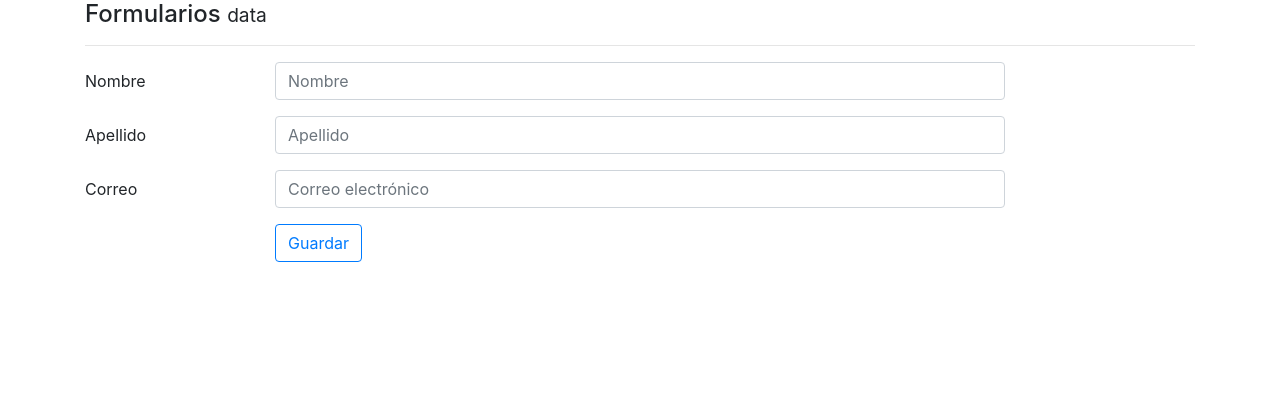
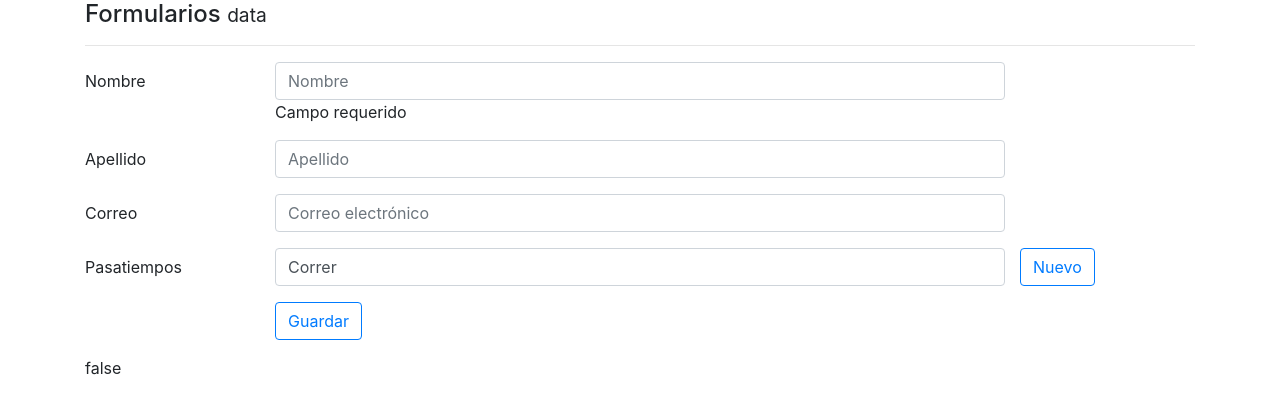
Before and after one commit to Ballokalitos/FormularioTemplate_udemy, an Angular app: page / in a window 1280 px wide. Shown: the top 414 px of the page. Built offline with nearby package versions, Linux system fonts and the light colour scheme.

Commit message:
Data_aproximacion jugando con arrays

```diff
--- a/src/app/components/data/data.component.html
+++ b/src/app/components/data/data.component.html
@@ -1,18 +1,30 @@
+<!-- Modificado 29082018 -->
 <h4>Formularios <small>data</small></h4>
 <hr>
-<form [formGroup]="forma" (ngSubmit)="guardarCambios()" novalidate="novalidate" >
+<form [formGroup]="forma" (ngSubmit)="guardarCambios()">
 
-  <div>
+  <div formGroupName="nombrecompleto">
 
-    <div class="form-group row">
+
+    <div class="form-group row" [ngClass]= "{ 'has-danger': !forma.controls['nombrecompleto'].controls['nombre'].valid}">
       <label class="col-2 col-form-label">Nombre</label>
-      <div class="col-8">
-
+      <div class="col-8 ">
         <input class="form-control"
                type="text"
-               placeholder="Nombre">
+               placeholder="Nombre"
+               formControlName="nombre">
+        <!-- <div class="invalid-feedback"> -->
+          <div *ngIf="forma.get('nombrecompleto.nombre').errors?.required"
+                class="form-control-feedback">
+              Campo requerido
+          </div>
+          <div *ngIf="forma.get('nombrecompleto.nombre').errors?.minlength"
+                class="form-control-feedback">
+              Al menos 3 caracteres
+          </div>
+        <!-- </div> -->
       </div>
-    </div>
+</div >
 
     <div class="form-group row">
       <label class="col-2 col-form-label">Apellido</label>
@@ -20,7 +32,8 @@
 
         <input class="form-control"
                type="text"
-               placeholder="Apellido">
+               placeholder="Apellido"
+               formControlName="apellido">
       </div>
     </div>
 
@@ -32,8 +45,27 @@
 
       <input class="form-control"
              type="email"
-             placeholder="Correo electrónico">
+             placeholder="Correo electrónico"
+             formControlName="correo">
     </div>
+  </div>
+
+  <div class="form-group row">
+    <label class="col-2 col-form-label">Pasatiempos</label>
+    <div class="col-md-8" formArrayName="pasatiempos">
+
+       <input *ngFor="let pasatiempo of forma.controls['pasatiempos'].controls; let i=index"
+        [formControlName]="i"
+         type="text"
+         class="form-control">
+    </div>
+
+    <button (click)="agregarPasatiempo()"
+             type="submit"
+             class="btn btn-outline-primary">
+      Nuevo
+    </button>
+
   </div>
 
 
@@ -47,4 +79,6 @@
     </div>
   </div>
 
+  {{ forma.valid }}
+
 </form>
--- a/src/app/components/data/data.component.ts
+++ b/src/app/components/data/data.component.ts
@@ -1,5 +1,5 @@
 import { Component} from '@angular/core';
-import { FormGroup, FormControl, Validators } from '@angular/forms';
+import { FormGroup, FormControl, Validators, FormArray } from '@angular/forms';
 
 @Component({
   selector: 'app-data',
@@ -9,22 +9,54 @@ import { FormGroup, FormControl, Validators } from '@angular/forms';
 export class DataComponent {
    forma:FormGroup;
 
+   usuario:Object = {
+      nombrecompleto: {
+        nombre:"Carlos",
+        apellido:"carballo"
+      },
+      correo: "carlos.carballo@dafqroo.gpb.mx",
+      // pasatiempos: ["Correr","Dormir","Correr"]
+   }
+
   constructor() {
 
+    console.log(this.usuario);
+
     this.forma = new FormGroup({
-     'nombre': new FormControl('Fernando'),
-     'apellido': new FormControl(),
-     'correo': new FormControl()
+      'nombrecompleto': new FormGroup({
+         'nombre': new FormControl('' ,  [
+           Validators.required,
+           Validators.minLength(3)
+         ]),
+          'apellido': new FormControl('' , Validators.required )
+          }),
+           'correo': new FormControl('' ,   [
+                                      Validators.required,
+                                      Validators.pattern("[a-z0-9._%+-]+@[a-z0-9.-]+\.[a-z]{2,3}$")
+                                    ]  ),
+            'pasatiempos': new FormArray([
+              new FormControl('Correr',Validators.required)
+            ])
    })
+   // this.forma.setValue( this.usuario);
 
-
-
-
+   }
+   agregarPasatiempo(){
+     (<FormArray>this.forma.controls['pasatiempos']).push(
+       new FormControl('Dormir', Validators.required)
+     )
    }
 
    guardarCambios(){
       console.log( this.forma.value);
       console.log( this.forma);
+      this.forma.reset({
+        nombrecompleto:{
+          nombre: "",
+          apellido: ""
+        },
+        correo:""
+      });
    }
 
 
```
